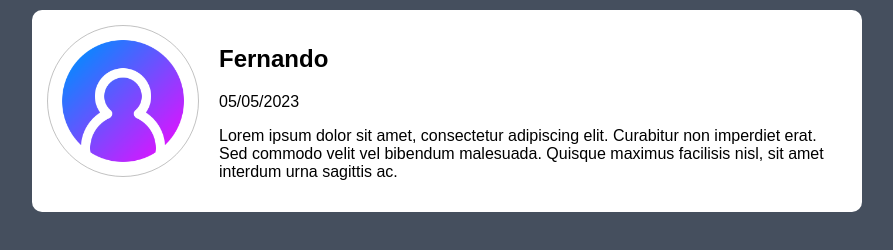
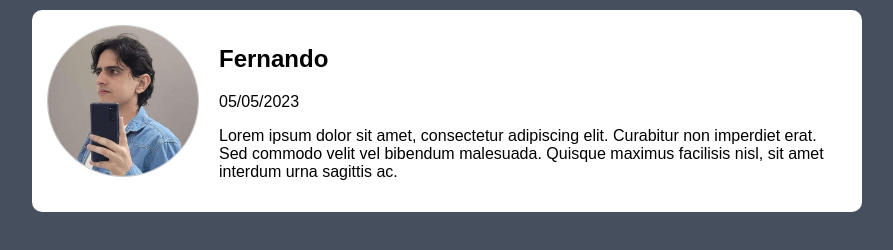
Before and after one commit to fernandoled/projeto-timeline, a plain HTML site: page index.html in a window 1280 px wide. Shown: the whole page, without its empty margins (193-1086 px from the left). Drawn offline with Linux system fonts and the light colour scheme.

Commit message:
troca de imagem

```diff
--- a/index.html
+++ b/index.html
@@ -35,7 +35,7 @@
 <body>
 
     <div class="postagem">
-        <img class="avatar" src="img/logo-avatar.png" alt="logo-avatar" width="150px" height="150px">
+        <img class="avatar" src="img/me.jpg" alt="logo-avatar" width="150px" height="150px">
         <div>
             <h2>Fernando</h2>
             <p>05/05/2023</p>
```
Also changed, not shown: img/logo-avatar.png (deleted), img/me.jpg (added).
